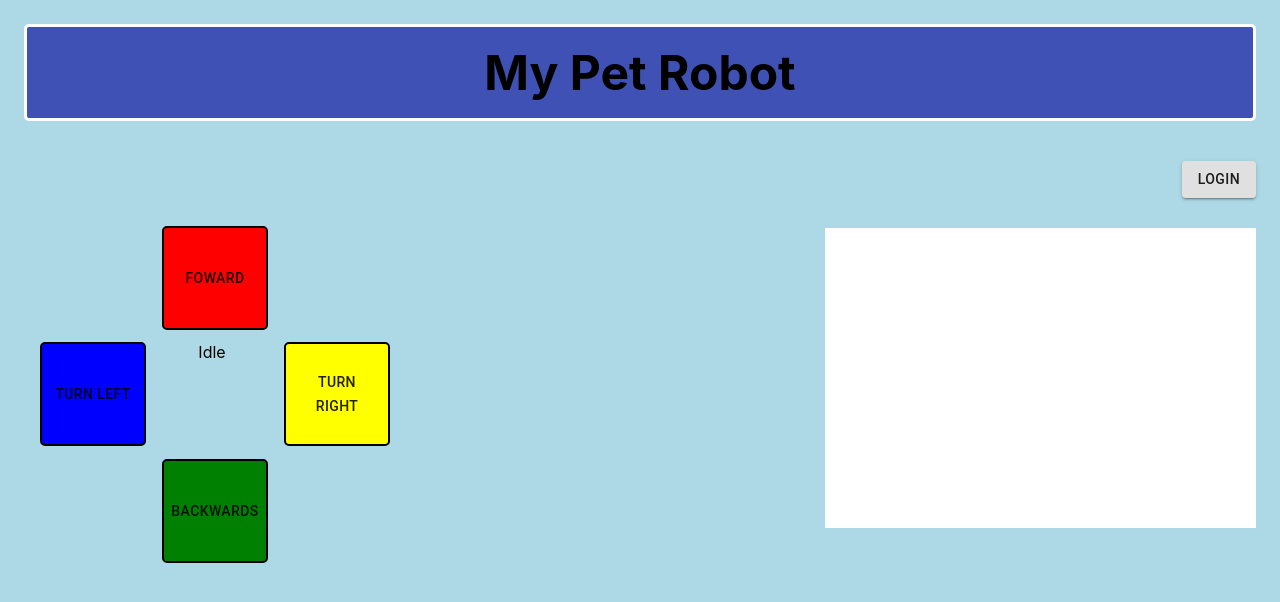
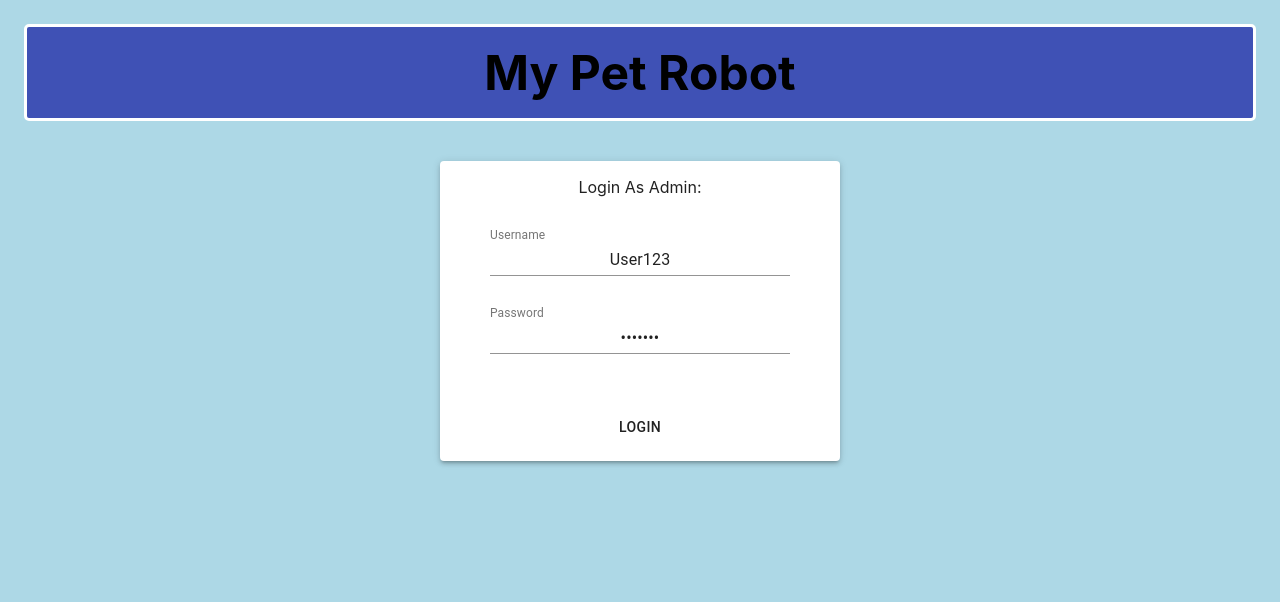
Before and after one commit to GiuseppeRag/robot_serve_react, a React (Create React App) app: page / in a window 1280 px wide. Shown: the top 602 px of the page. Built offline with nearby package versions, Linux system fonts and the light colour scheme.

Commit message:
made login the first page

```diff
--- a/src/components/HomeComponent.js
+++ b/src/components/HomeComponent.js
@@ -11,11 +11,20 @@ class HomeComponent extends React.Component {
         return (
             <Box display="flex" flexDirection="column">
                 <Box display="flex" flexDirection="row-reverse">
-                    <Link to="/login" style={{ textDecoration: 'none' }}>
-                        <Button variant="contained" style={{marginBottom: 30}}>Login</Button>
+                    <Link to="/" style={{ textDecoration: 'none' }}>
+                        <Button variant="contained" style={{marginBottom: 20}}>Logout</Button>
                     </Link>
                 </Box>
-                <Box display="flex">
+                <Box display="flex" justifyContent="center" alignItems="center">
+                    <Button variant="contained" style={{width: 410, height: 50}} disabled>Home</Button>
+                    <Link to="/logs" style={{ textDecoration: 'none' }}>
+                        <Button variant="contained" style={{width: 410, height: 50}}>Logs</Button>
+                    </Link>
+                    <Link to="/users" style={{ textDecoration: 'none' }}>
+                        <Button variant="contained" style={{width: 410, height: 50}}>Users</Button>
+                    </Link>
+                </Box>
+                <Box display="flex" marginTop={4}>
                     <ButtonHolder />
                     <Video />
                 </Box>
--- a/src/components/LoginComponent.js
+++ b/src/components/LoginComponent.js
@@ -28,7 +28,7 @@ class LoginComponent extends React.Component {
 
     onSubmit(username, password) {
         if (username == "User123" && password == "Pass123") {
-            this.props.history.push('/logs')
+            this.props.history.push('/home')
         }
         else {
             console.log('Login Failed')
@@ -61,10 +61,7 @@ class LoginComponent extends React.Component {
                                 value={this.state.password}
                                 onChange={(event) => this.changePassword(event)} />
                             <Box display="flex" justifyContent="center" alignItems="center">
-                                <Link to="/" style={{ textDecoration: 'none' }}>
-                                    <Button label="Back" primary={true} style={{marginTop: 40, marginRight: 25}}>Back</Button>
-                                </Link>
-                                <Button label="Login" primary={true} style={{marginTop: 40, marginLeft: 25}} onClick={() => this.onSubmit(this.state.username, this.state.password)}>Login</Button>
+                                <Button label="Login" primary={true} style={{marginTop: 40}} onClick={() => this.onSubmit(this.state.username, this.state.password)}>Login</Button>
                             </Box>
                         </Box>
                     </FormControl>
--- a/src/components/LogsComponent.js
+++ b/src/components/LogsComponent.js
@@ -31,9 +31,12 @@ class LogsComponent extends React.Component {
                     </Link>
                 </Box>
                 <Box display="flex" justifyContent="center" alignItems="center">
-                    <Button variant="contained" style={{width: 620, height: 50}} disabled>Logs</Button>
+                    <Link to="/home" style={{ textDecoration: 'none' }}>
+                        <Button variant="contained" style={{width: 410, height: 50}}>Home</Button>
+                    </Link>
+                    <Button variant="contained" style={{width: 410, height: 50}} disabled>Logs</Button>
                     <Link to="/users" style={{ textDecoration: 'none' }}>
-                        <Button variant="contained" style={{width: 620, height: 50}}>Users</Button>
+                        <Button variant="contained" style={{width: 410, height: 50}}>Users</Button>
                     </Link>
                 </Box>
                 <TableView headerArray={this.state.headerArray} contentArray={this.state.contentArray} allowEdit={false}/>
--- a/src/components/UsersComponent.js
+++ b/src/components/UsersComponent.js
@@ -29,10 +29,13 @@ class UsersComponent extends React.Component {
                 </Link>
             </Box>
             <Box display="flex" justifyContent="center" alignItems="center">
+                <Link to="/home" style={{ textDecoration: 'none' }}>
+                    <Button variant="contained" style={{width: 410, height: 50}}>Home</Button>
+                </Link>
                 <Link to="/logs" style={{ textDecoration: 'none' }}>
-                    <Button variant="contained" style={{width: 620, height: 50}}>Logs</Button>
+                    <Button variant="contained" style={{width: 410, height: 50}}>Logs</Button>
                 </Link>
-                <Button variant="contained" style={{width: 620, height: 50}} disabled>Users</Button>
+                <Button variant="contained" style={{width: 410, height: 50}} disabled>Users</Button>
             </Box>
             <TableView headerArray={this.state.headerArray} contentArray={this.state.contentArray} allowEdit={true}/>
         </Box>
--- a/src/index.js
+++ b/src/index.js
@@ -17,8 +17,8 @@ ReactDOM.render(
   <Container>
     <Title />
     <BrowserRouter>
-      <Route path="/" component={HomeComponent} exact></Route>
-      <Route path="/login" component={LoginComponent} exact></Route>
+      <Route path="/" component={LoginComponent} exact></Route>
+      <Route path="/home" component={HomeComponent} exact></Route>
       <Route path="/logs" component={LogsComponent} exact></Route>
       <Route path="/users" component={UsersComponent} exact></Route>
       <Route path="/edituser/:id" component={EditUserComponent} exact></Route>
```
